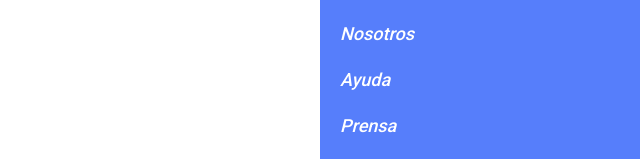
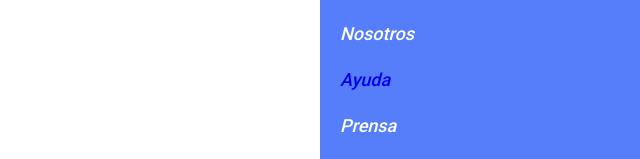
Before and after one commit to jonathanlevrero/NubiProyecto, a React (Create React App) app in the folder nubilanding/: page / in a window 1280 px wide. Shown: the part 260-419 px from the top of the page, without its empty margins (640-1280 px from the left). Built offline with nearby package versions, Linux system fonts and the light colour scheme.

Commit message:
se agreggo link de ayuda

```diff
--- a/nubilanding/src/components/sidebar/sidebar.js
+++ b/nubilanding/src/components/sidebar/sidebar.js
@@ -19,7 +19,7 @@ function Sidebar() {
           <li>Calculadora</li>
           <li>Blog</li>
           <li>Nosotros</li>
-          <li>Ayuda</li>
+          <a title="ayuda" href="https://soporte.tunubi.com/hc/es"><li>Ayuda</li> </a>
           <li>Prensa</li>
           <li>Empresas</li>
         </ul>
--- a/nubilanding/src/components/sidebar/styles.module.scss
+++ b/nubilanding/src/components/sidebar/styles.module.scss
@@ -19,6 +19,10 @@ $color-boton: #567efb;
   font-style: italic;
   font-size: 18px;
   font-weight: 500;
+}
+
+a:link{
+  text-decoration: none;
 }
 
 li {
```
